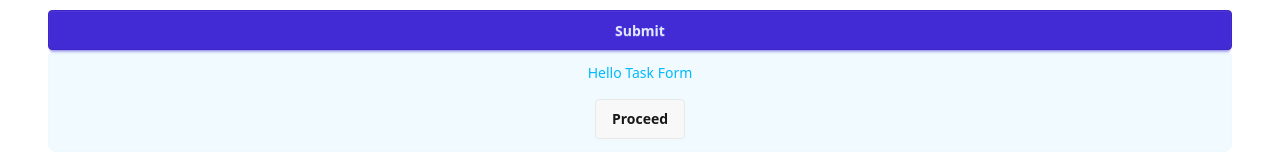
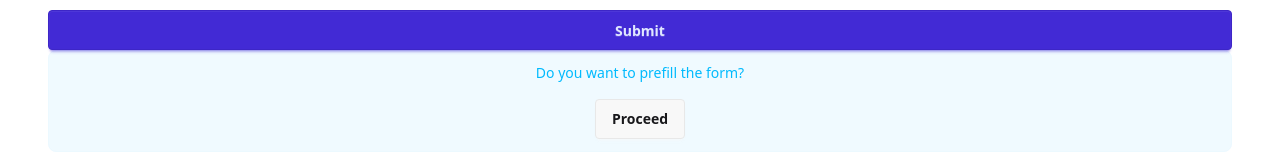
Before and after one commit to ngDevsAndFriends/aaa-angular-demo, an Angular app: page /add-task in a window 1280 px wide. Shown: the part 331-484 px from the top of the page. Built offline with nearby package versions, Linux system fonts and the light colour scheme.

Commit message:
added the prefillForm logic to the task-form component

```diff
--- a/src/app/task-form/task-form.html
+++ b/src/app/task-form/task-form.html
@@ -16,4 +16,4 @@
   <button type="submit" class="btn btn-primary">Submit</button>
 </form>
 
-<app-alert-banner message="Hello Task Form" type="info" />
+<app-alert-banner message="Do you want to prefill the form?" type="info" (onsubmit)="prefillForm()" />
--- a/src/app/task-form/task-form.ts
+++ b/src/app/task-form/task-form.ts
@@ -50,4 +50,11 @@ export class TaskForm {
 
     this.router.navigate(["/"]);
   }
+
+  prefillForm() {
+    this.form.setValue({
+      title: "Generated Task",
+      description: "Generated Description"
+    });
+  }
 }
```
